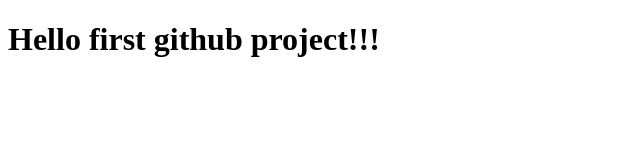
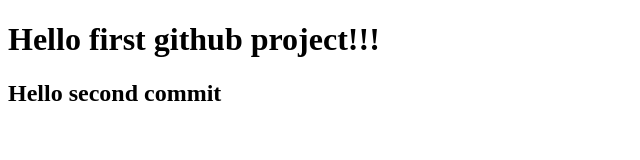
Before and after one commit to faridbek17/project-new, a plain HTML site: page index.html in a window 1280 px wide. Shown: the whole page, without its empty margins (0-640 px from the left). Drawn offline with Linux system fonts and the light colour scheme.

Commit message:
second commit

```diff
--- a/index.html
+++ b/index.html
@@ -9,6 +9,7 @@
 <body>
     <div class="wrapper">
         <h1>Hello first github project!!!</h1>
+        <h2>Hello second commit</h2>
     </div>
 </body>
 </html>
```
